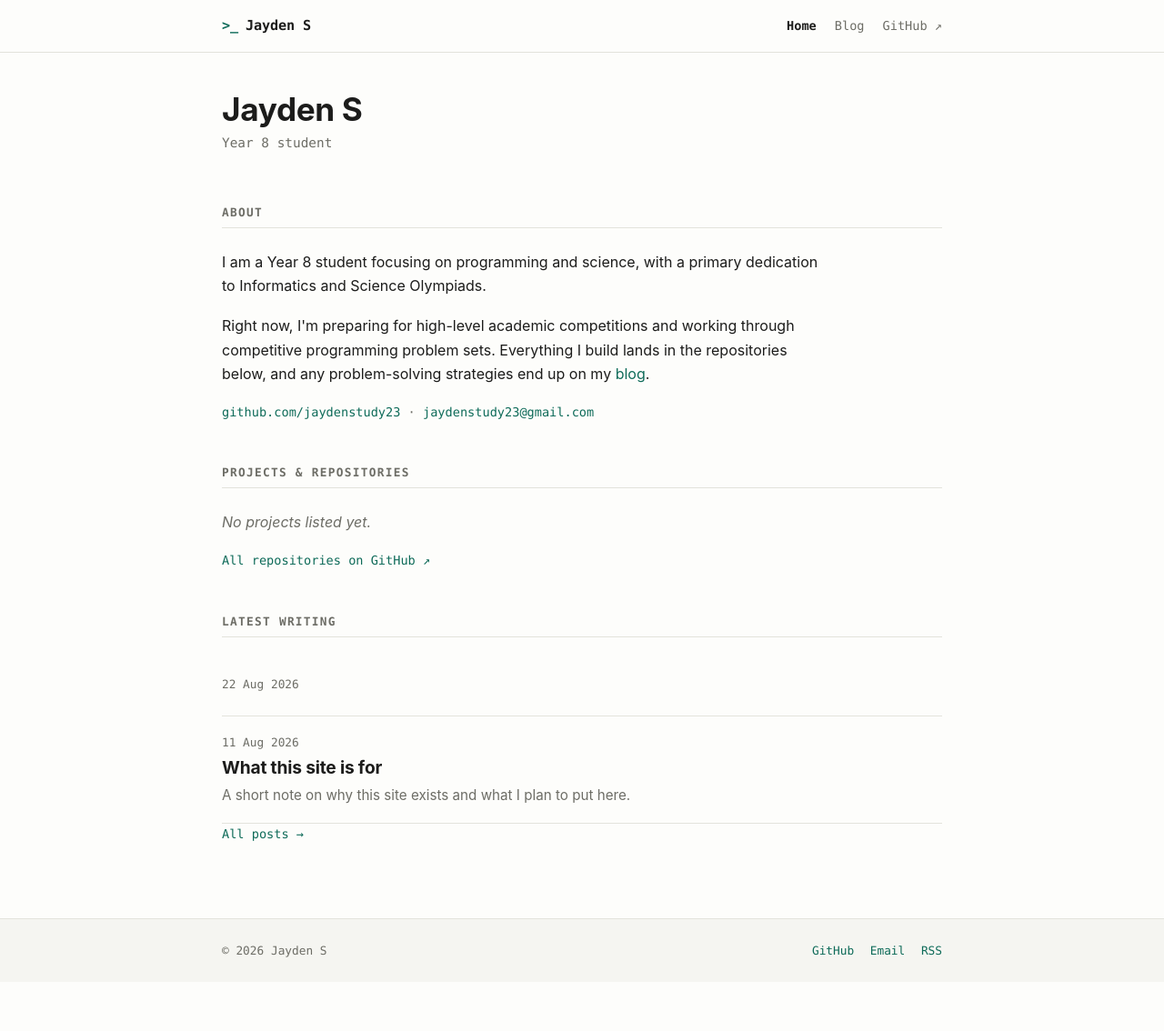
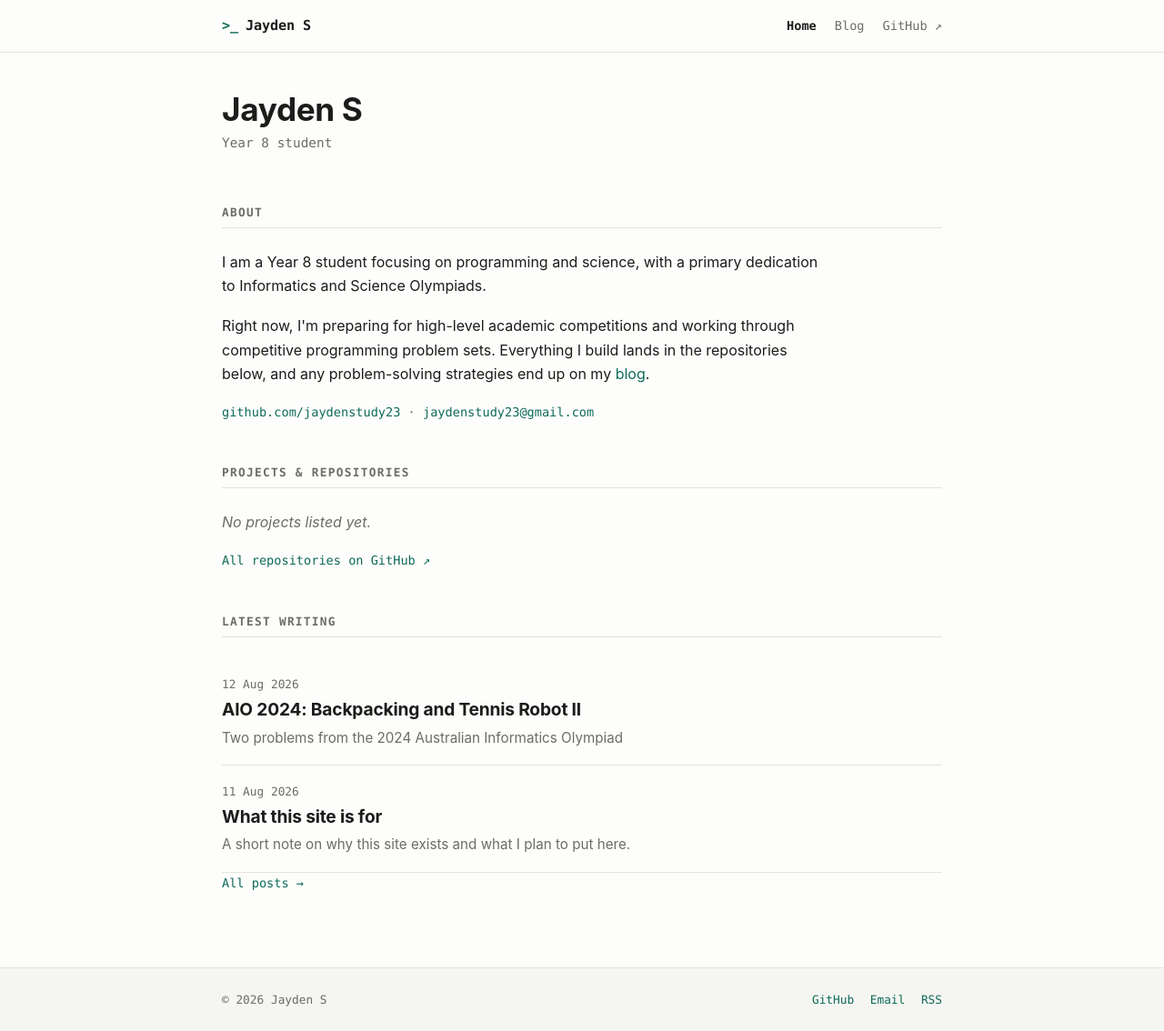
Before and after one commit to jaydenstudy23/jaydenstudy23.github.io, a Jekyll site: the page built from index.html, in a window 1280 px wide. Shown: the whole page at 91% size. Built offline with Jekyll 4.4.1, drawn with Linux system fonts in a browser that asks for light colours; before the commit the page ends 1080 px from its top, so only the background shows below that; some of the changed lines change nothing that is shown.

Commit message:
Update 2026-08-12-aio2024.md

```diff
--- a/_posts/2026-08-12-aio2024.md
+++ b/_posts/2026-08-12-aio2024.md
@@ -1,14 +1,12 @@
 ---
-
 layout: post
 title: "AIO 2024: Backpacking and Tennis Robot II"
 date: 2026-08-12 09:00:00 +1000
 permalink: /blog/aio-2024-solutions/
 tags: [python, algorithms, aio]
 description: "Two problems from the 2024 Australian Informatics Olympiad"
--------------------------------------------------------------------------
+---
 
-Two problems from the back half of AIO 2024.
 
 <!--more-->
 
```
